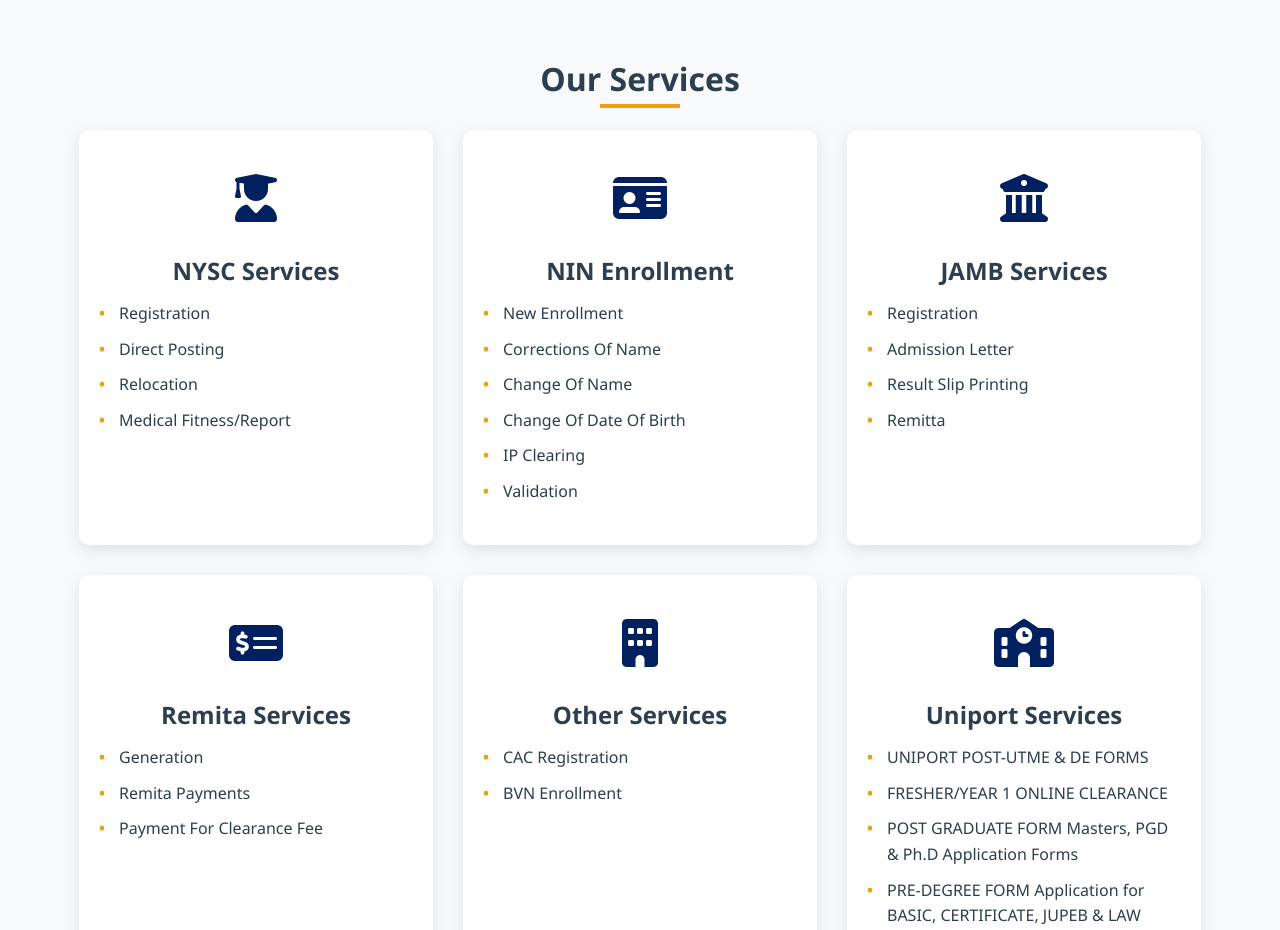
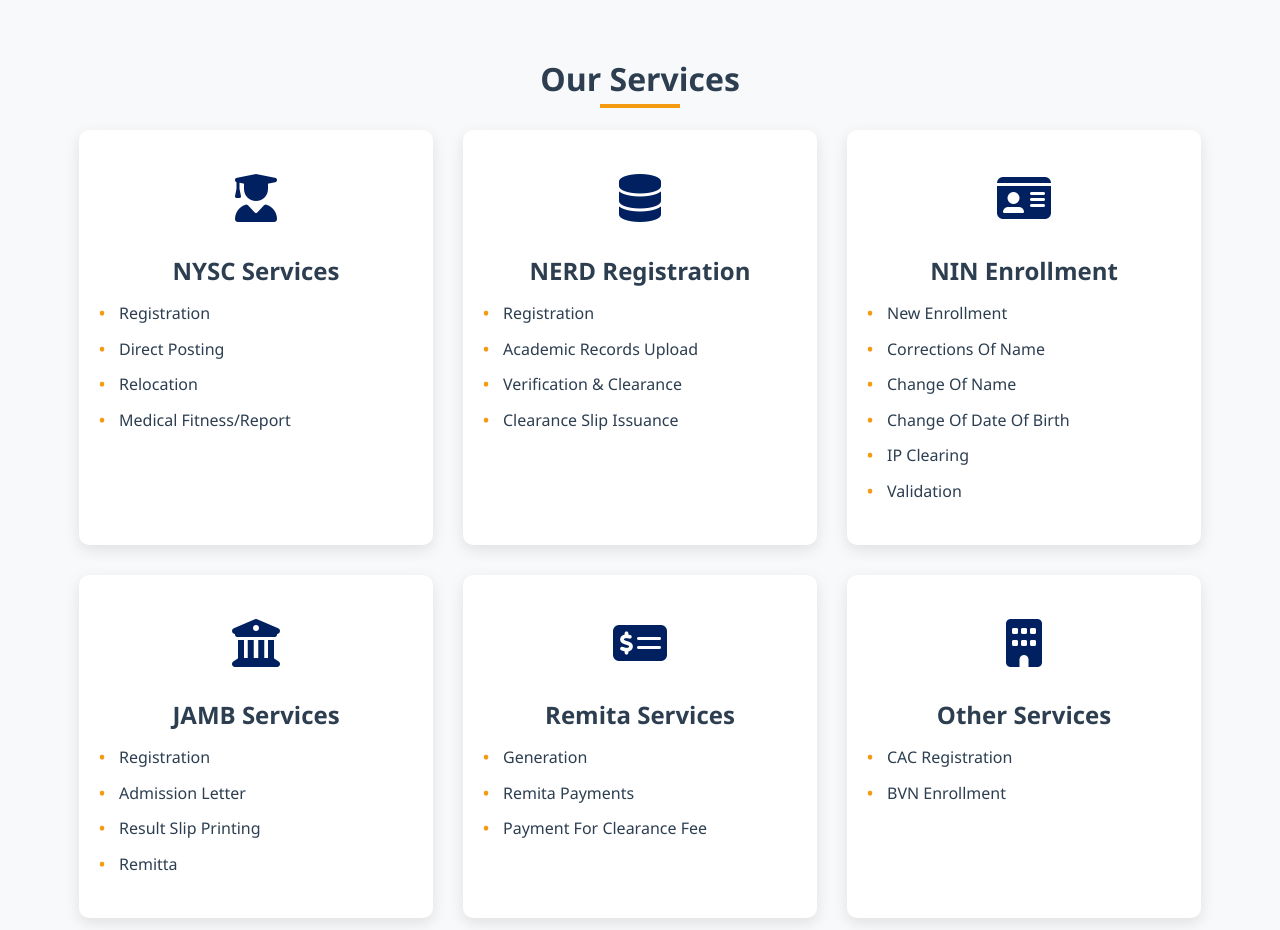
Before and after one commit to Suraj-Salihu/Comtellion-Services, a plain HTML site: page index.html in a window 1280 px wide. Shown: the part 820-1750 px from the top of the page. Drawn offline with Linux system fonts and the light colour scheme.

Commit message:
Update index.html

```diff
--- a/index.html
+++ b/index.html
@@ -682,7 +682,7 @@
         </div>
     </section>
 
-    <!-- Services Section -->
+    <!--Services Section-->
     <section id="services" class="services">
         <div class="container">
             <h2>Our Services</h2>
@@ -697,6 +697,18 @@
                         <li>Direct Posting</li>
                         <li>Relocation</li>
                         <li>Medical Fitness/Report</li>
+                    </ul>
+                </div>
+                <div class="service-card fade-in">
+                    <div class="service-icon">
+                        <i class="fas fa-database"></i>
+                    </div>
+                    <h3>NERD Registration</h3>
+                    <ul class="service-list">
+                        <li>Registration</li>
+                        <li>Academic Records Upload</li>
+                        <li>Verification & Clearance</li>
+                        <li>Clearance Slip Issuance</li>
                     </ul>
                 </div>
                 <div class="service-card fade-in">
```
